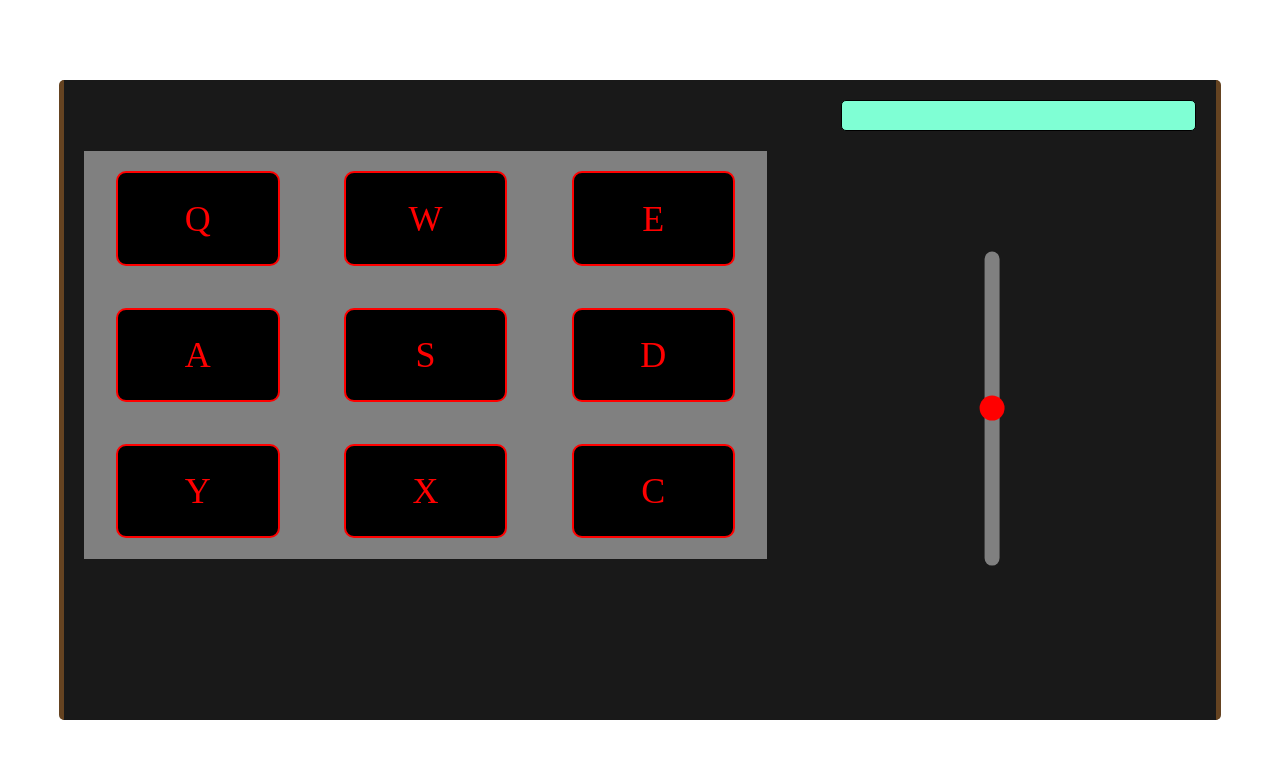
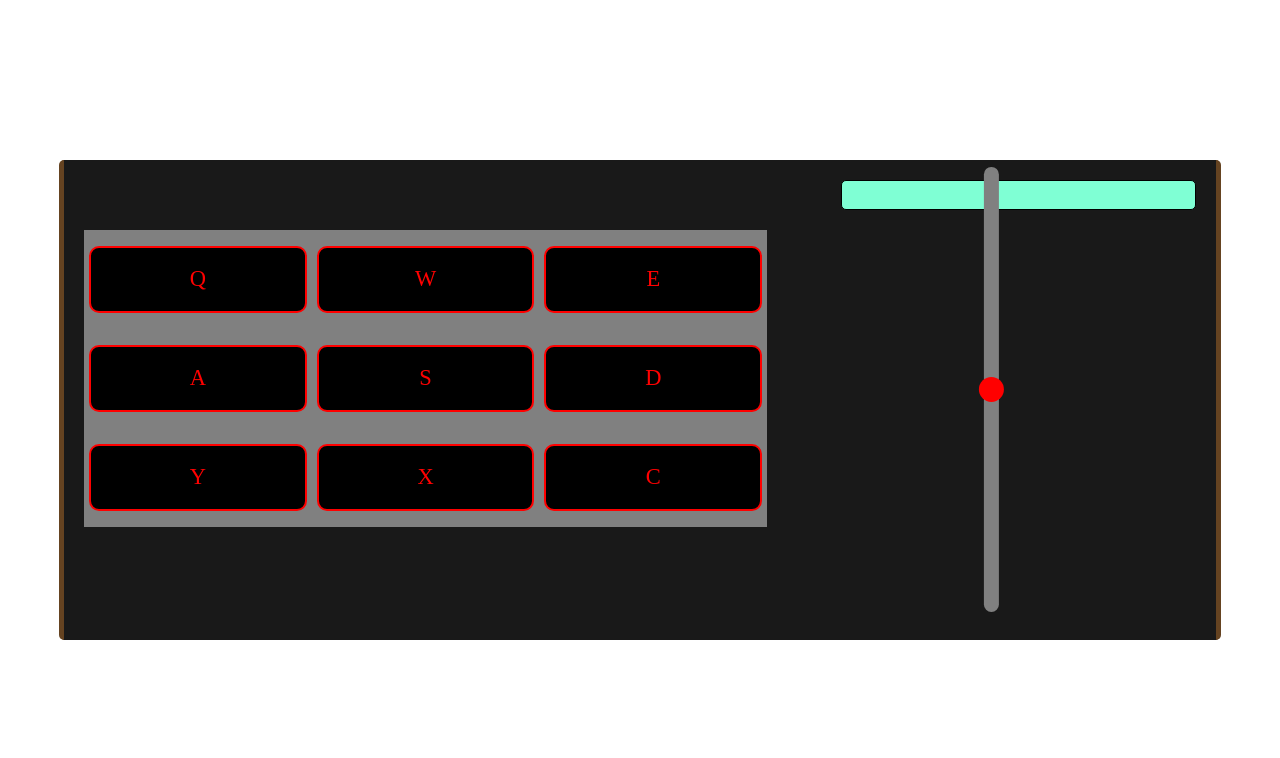
Before and after one commit to domotord90/react-drum, a React (Create React App) app: page / in a window 1280 px wide. Shown: the top 758 px of the page. Built offline with nearby package versions, Linux system fonts and the light colour scheme.

Commit message:
style changes

```diff
--- a/src/components/StyledDisplay.js
+++ b/src/components/StyledDisplay.js
@@ -2,14 +2,10 @@
 
 const StyledDisplay = styled.input`
   background: aquamarine;
-  /* width: 250px; */
   width: 30%;
   border: 1px solid black;
   border-radius: 5px;
   align-self: flex-end;
-  /* position: relative; */
-  /* right: 20px; */
-  /* top: 30px; */
   margin: 20px 20px 20px 0;
   height: 30px;
   font-weight: bold;
--- a/src/components/StyledDrumContainer.js
+++ b/src/components/StyledDrumContainer.js
@@ -8,7 +8,7 @@
   display: flex;
   flex-direction: column;
   justify-content: center;
-  height: 80%;
+  height: 60%;
   width: 90%;
 
   /* @media only screen and (max-width: 767px) {
--- a/src/styles/App.css
+++ b/src/styles/App.css
@@ -15,7 +15,7 @@
 .drum-pad {
   /* width: 70px;
   height: 70px; */
-  width: 75%;
+  width: 100%;
   height: 75%;
   border-radius: 1px;
   background: black;
@@ -23,7 +23,10 @@
   color: red;
   border-radius: 10px;
   font-family: "Trade Winds", cursive;
-  font-size: 36px;
+  font-size: 2.25rem;
+  display: flex;
+  justify-content: center;
+  align-items: center;
 }
 
 .drum-pad:hover {
@@ -40,7 +43,7 @@
 }
 
 .volume-control {
-  width: 70%;
+  width: 100%;
   transform: rotate(-90deg);
   appearance: none;
   height: 15px;
@@ -59,7 +62,7 @@
   border-radius: 50%;
 }
 
-@media screen and (min-width: 768px) {
+/* @media screen and (min-width: 768px) {
   .volume-control {
     margin-top: 100px;
   }
@@ -69,4 +72,4 @@
   .volume-control {
     margin-top: 200px;
   }
-}
+} */
--- a/src/styles/index.css
+++ b/src/styles/index.css
@@ -1,6 +1,6 @@
 html,
 body {
-  font-size: 16px;
+  font-size: 10px;
 }
 
 html {
```
